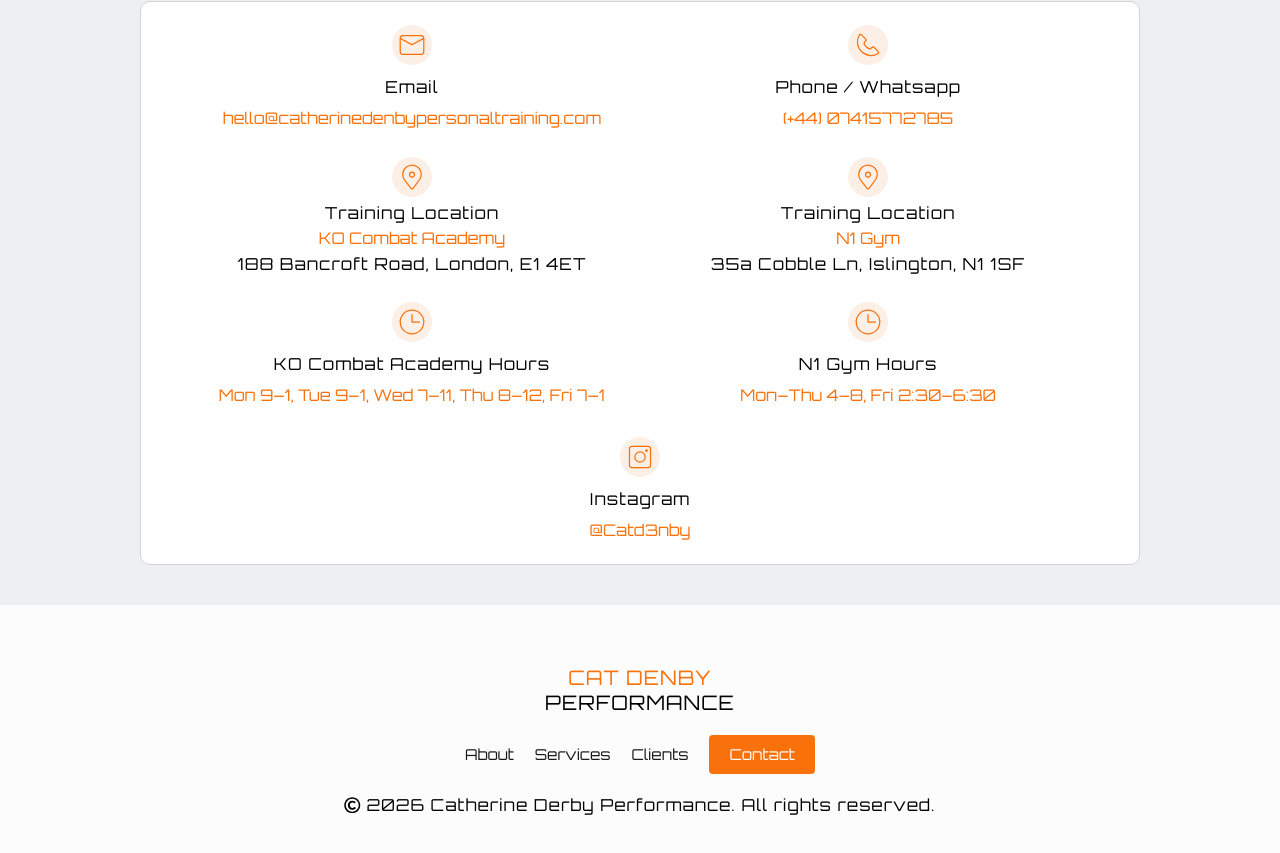
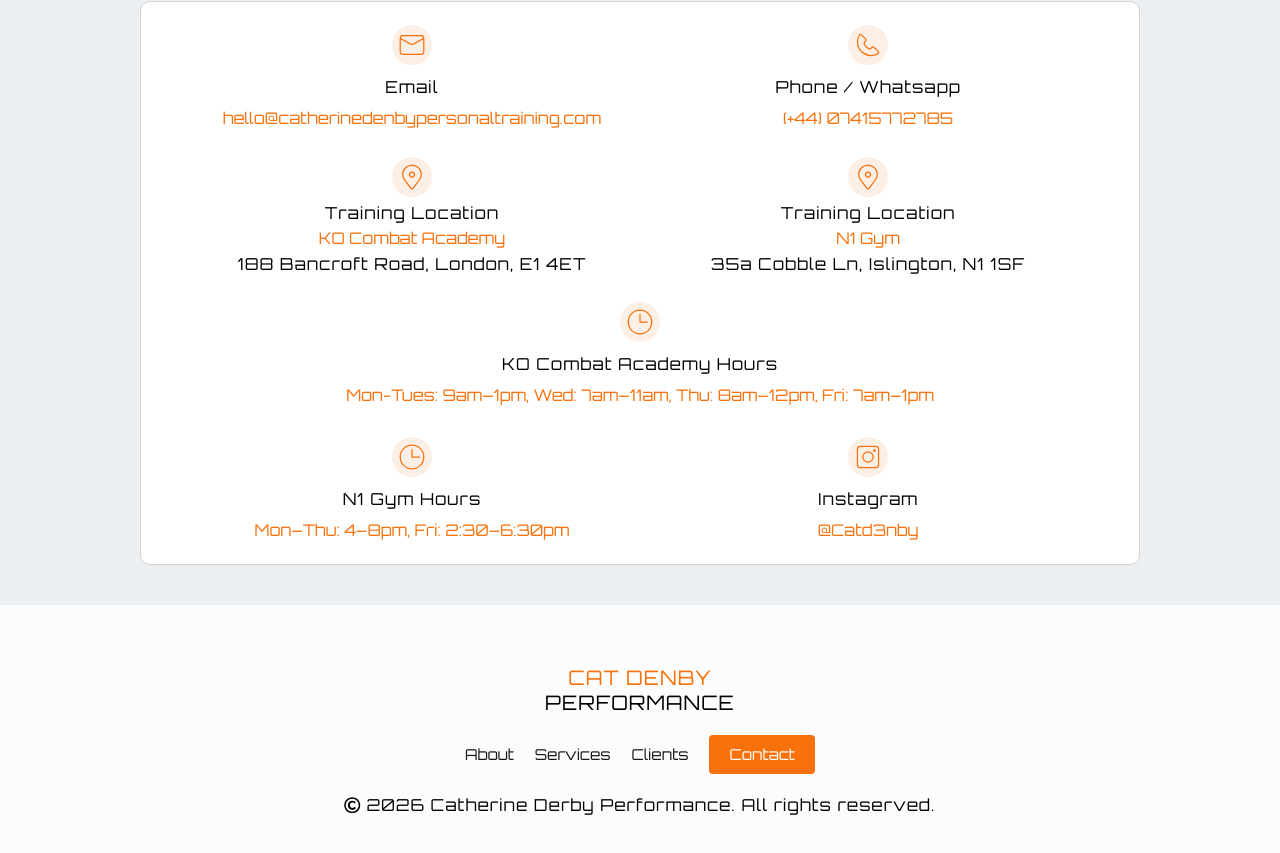
Before and after one commit to cdenby-dotcom/Cat-Denby-Performance, a Next.js app: page / in a window 1280 px wide. Shown: the part 8216-9069 px from the top of the page. Built offline with nearby package versions, Linux system fonts and the light colour scheme.

Commit message:
Update ContactSection.tsx

```diff
--- a/app/components/ContactPage/ContactSection.tsx
+++ b/app/components/ContactPage/ContactSection.tsx
@@ -43,18 +43,18 @@ const contactDetails = [
         address: "35a Cobble Ln, Islington, N1 1SF"
     },
 
-    // KO Hours (clean + separate)
+    // KO Availability (clean + separate)
     {
         svg: <CiClock2 />,
         method: "KO Combat Academy Hours",
-        contactDetail: "Mon 9–1, Tue 9–1, Wed 7–11, Thu 8–12, Fri 7–1"
+        contactDetail: "Mon-Tues: 9am–1pm, Wed: 7am–11am, Thu: 8am–12pm, Fri: 7am–1pm"
     },
 
-    // N1 Hours (clean + separate)
+    // N1 Availability (clean + separate)
     {
         svg: <CiClock2 />,
         method: "N1 Gym Hours",
-        contactDetail: "Mon–Thu 4–8, Fri 2:30–6:30"
+        contactDetail: "Mon–Thu: 4–8pm, Fri: 2:30–6:30pm"
     },
 
     {
```
